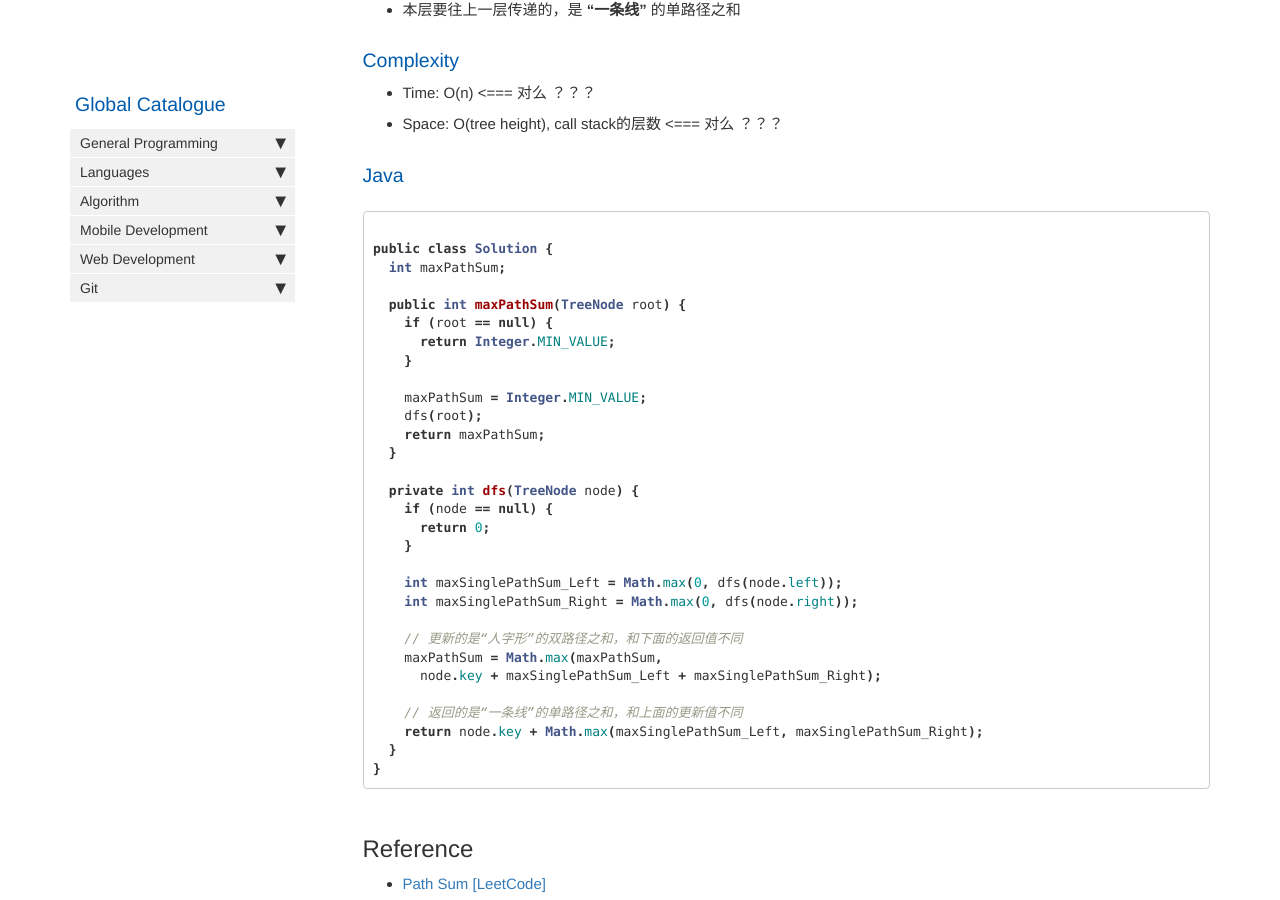
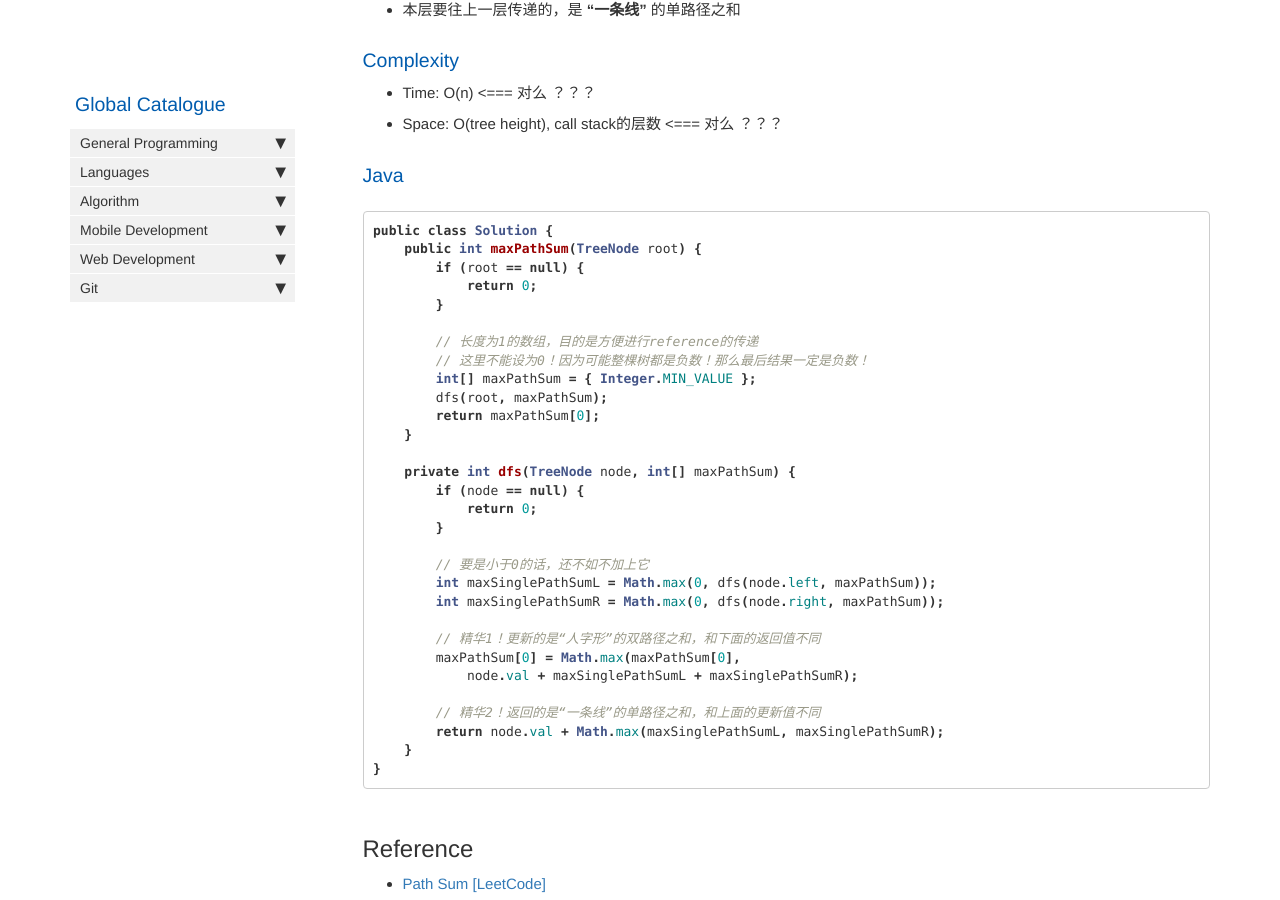
Before and after one commit to HungryOrc/hungryorc.github.io, a Jekyll site: the page built from pages/algorithm/algorithm_binaryTreePathSum_anyToAnyNode_maxPathSum_UTurnPaths.md, in a window 1280 px wide and 900 px high, scrolled down 1054 px. Built offline with Jekyll 4.4.1, drawn with Linux system fonts in a browser that asks for light colours; nearby versions of some CDN libraries; comment, search, counter and statistics services are not loaded.

Commit message:
Update algorithm_binaryTreePathSum_anyToAnyNode_maxPathSum_UTurnPaths.md

````diff
--- a/pages/algorithm/algorithm_binaryTreePathSum_anyToAnyNode_maxPathSum_UTurnPaths.md
+++ b/pages/algorithm/algorithm_binaryTreePathSum_anyToAnyNode_maxPathSum_UTurnPaths.md
@@ -50,35 +50,35 @@ The maximum path sum in the above binary tree is 6 + 11 + (-1) + 2 = 18
 
 ### Java
 ```java
+public class Solution {
+    public int maxPathSum(TreeNode root) {
+        if (root == null) {
+            return 0;
+        }
 
-public class Solution {
-  int maxPathSum;
-
-  public int maxPathSum(TreeNode root) {
-    if (root == null) {
-      return Integer.MIN_VALUE;
+        // 长度为1的数组，目的是方便进行reference的传递
+        // 这里不能设为0！因为可能整棵树都是负数！那么最后结果一定是负数！
+        int[] maxPathSum = { Integer.MIN_VALUE };
+        dfs(root, maxPathSum);
+        return maxPathSum[0];
     }
 
-    maxPathSum = Integer.MIN_VALUE;
-    dfs(root);
-    return maxPathSum;
-  }
+    private int dfs(TreeNode node, int[] maxPathSum) {
+        if (node == null) {
+            return 0;
+        }
 
-  private int dfs(TreeNode node) {
-    if (node == null) {
-      return 0;
+        // 要是小于0的话，还不如不加上它
+        int maxSinglePathSumL = Math.max(0, dfs(node.left, maxPathSum));
+        int maxSinglePathSumR = Math.max(0, dfs(node.right, maxPathSum));
+
+        // 精华1！更新的是“人字形”的双路径之和，和下面的返回值不同
+        maxPathSum[0] = Math.max(maxPathSum[0],
+            node.val + maxSinglePathSumL + maxSinglePathSumR);
+
+        // 精华2！返回的是“一条线”的单路径之和，和上面的更新值不同
+        return node.val + Math.max(maxSinglePathSumL, maxSinglePathSumR);
     }
-
-    int maxSinglePathSum_Left = Math.max(0, dfs(node.left));
-    int maxSinglePathSum_Right = Math.max(0, dfs(node.right));
-
-    // 更新的是“人字形”的双路径之和，和下面的返回值不同
-    maxPathSum = Math.max(maxPathSum,
-      node.key + maxSinglePathSum_Left + maxSinglePathSum_Right);
-
-    // 返回的是“一条线”的单路径之和，和上面的更新值不同
-    return node.key + Math.max(maxSinglePathSum_Left, maxSinglePathSum_Right);
-  }
 }
 ```
 
````
